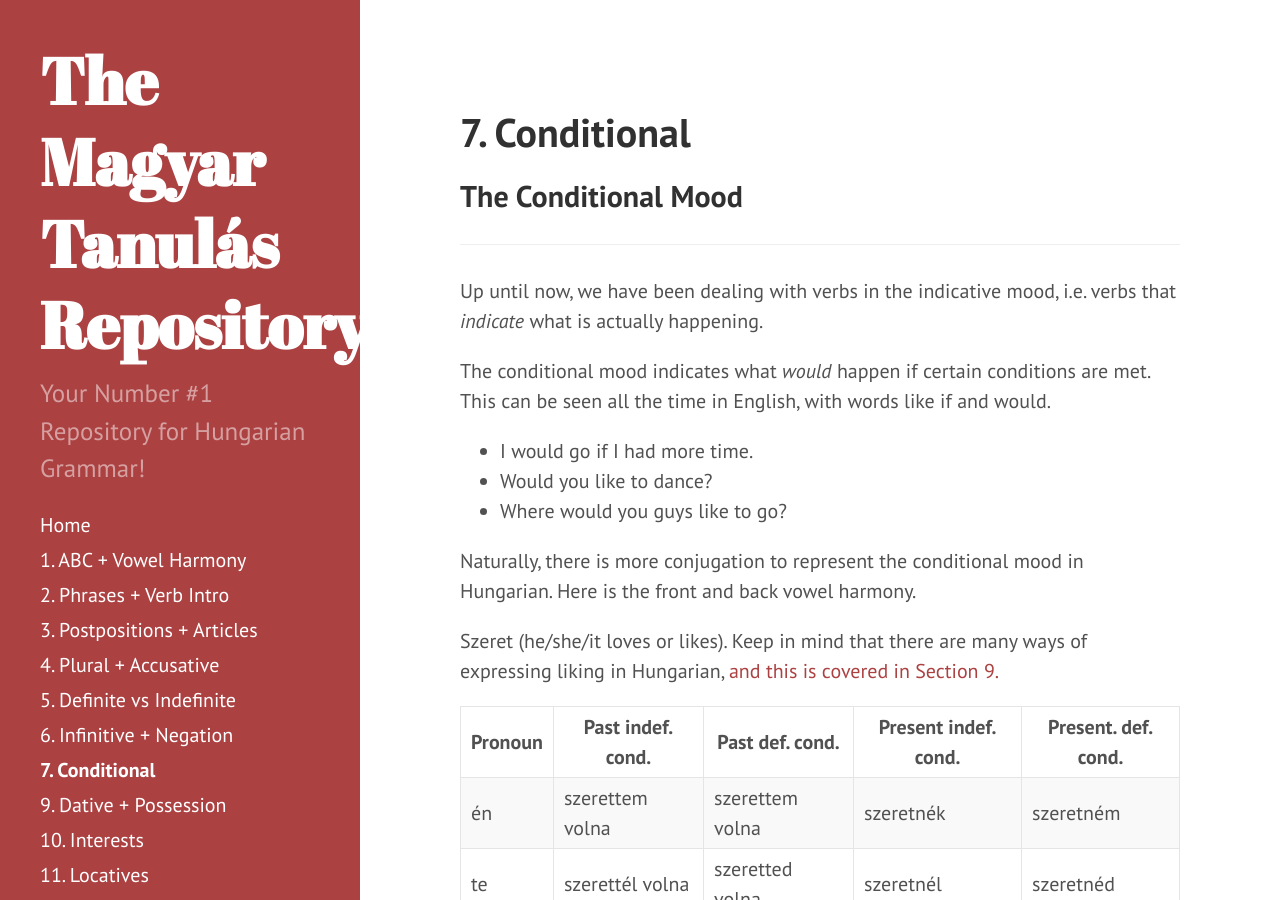
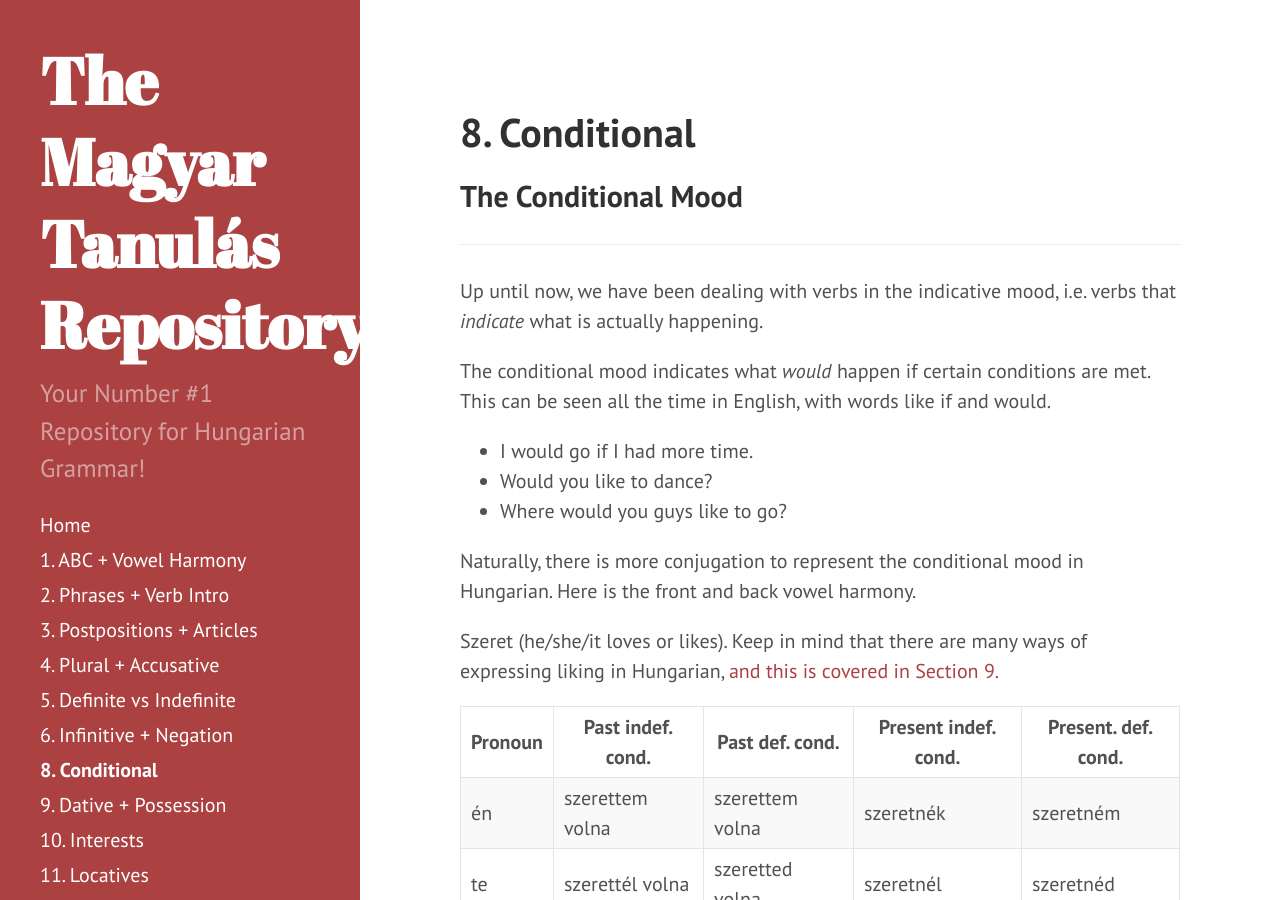
Before and after one commit to Magyartanulas/magyartanulas.github.io, a Jekyll site: the page built from Section8.md, in a window 1280 px wide and 900 px high. Built offline with Jekyll 4.4.1, drawn with Linux system fonts in a browser that asks for light colours; Markdown is read by kramdown in place of the engine named in the settings.

Commit message:
Update and rename Section7.md to Section8.md

```diff
--- a/Section7.md
+++ b/Section8.md
@@ -1,7 +1,7 @@
 ---
 layout: page
-title: 7. Conditional
-order: 7
+title: 8. Conditional
+order: 8
 ---
 
 ## The Conditional Mood
```
